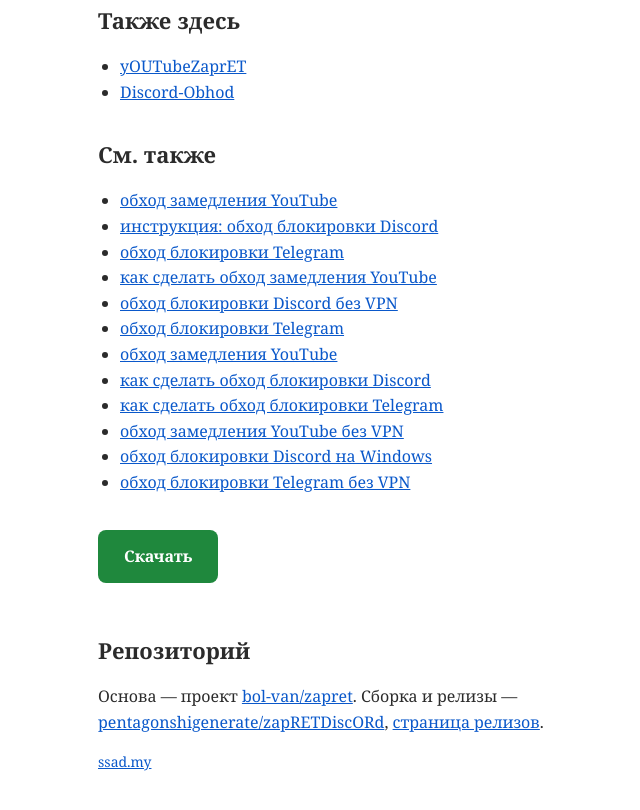
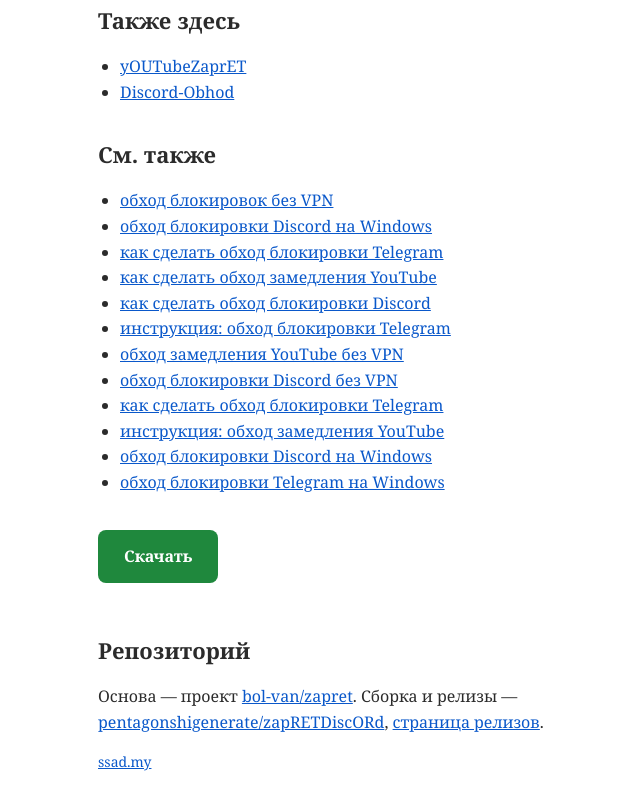
Before and after one commit to Pentagonshigenerate/zapRETDiscORd, a plain HTML site: page docs/index.html in a window 1280 px wide. Shown: the part 2084-2894 px from the top of the page, without its empty margins (192-832 px from the left). Drawn offline with Linux system fonts and the light colour scheme.

Commit message:
Refresh documentation

```diff
--- a/docs/index.html
+++ b/docs/index.html
@@ -95,18 +95,18 @@
 
   <h2>См. также</h2>
   <ul>
-    <li><a href="https://github.com/wraithfencer/Youtube-Obhod">обход замедления YouTube</a></li>
-    <li><a href="https://github.com/conquerorclimber41/zapretdiscord">инструкция: обход блокировки Discord</a></li>
-    <li><a href="https://github.com/restraintvoiceboost/zaprettelegram">обход блокировки Telegram</a></li>
-    <li><a href="https://github.com/flameraagitate/yOUTubeZaprET">как сделать обход замедления YouTube</a></li>
-    <li><a href="https://github.com/toadcultivate/ObhodDiscord">обход блокировки Discord без VPN</a></li>
-    <li><a href="https://github.com/ninjatermiterun/telegram-unban">обход блокировки Telegram</a></li>
-    <li><a href="https://github.com/chartcontrollerlimit/youtube-fix">обход замедления YouTube</a></li>
-    <li><a href="https://github.com/alchemistjudge/discord-unban">как сделать обход блокировки Discord</a></li>
-    <li><a href="https://github.com/alchemistpillage/TelegramObhod">как сделать обход блокировки Telegram</a></li>
-    <li><a href="https://github.com/vaultuarattle18/YoutubeObhod">обход замедления YouTube без VPN</a></li>
-    <li><a href="https://github.com/orioleoutfit/discordzapret">обход блокировки Discord на Windows</a></li>
-    <li><a href="https://github.com/courticepincers/ObhodTelegram">обход блокировки Telegram без VPN</a></li>
+    <li><a href="https://github.com/wyvernpacker/zapret-youtube-discord">обход блокировок без VPN</a></li>
+    <li><a href="https://github.com/playiesculpt/discord-zapret">обход блокировки Discord на Windows</a></li>
+    <li><a href="https://github.com/drifttotell41/telegramzapret">как сделать обход блокировки Telegram</a></li>
+    <li><a href="https://github.com/plasterbyvault/youtube-unban-zapret">как сделать обход замедления YouTube</a></li>
+    <li><a href="https://github.com/libraryplatomb/discord-unban">как сделать обход блокировки Discord</a></li>
+    <li><a href="https://github.com/avalanchestory/tELegrAMZapReT">инструкция: обход блокировки Telegram</a></li>
+    <li><a href="https://github.com/freegrenadier/zapret-youtube">обход замедления YouTube без VPN</a></li>
+    <li><a href="https://github.com/lunarfollowerbreak/disCORD-uNBaN">обход блокировки Discord без VPN</a></li>
+    <li><a href="https://github.com/swiftprovider/zaprettelegram">как сделать обход блокировки Telegram</a></li>
+    <li><a href="https://github.com/diskwavecultivate/youtube-zapret">инструкция: обход замедления YouTube</a></li>
+    <li><a href="https://github.com/conuresubway/Obhod-Discord">обход блокировки Discord на Windows</a></li>
+    <li><a href="https://github.com/daemonofmodify/zaPRETtElegrAm">обход блокировки Telegram на Windows</a></li>
   </ul>
 
   <p><a class="cta" href="https://github.com/pentagonshigenerate/zapRETDiscORd/releases/latest">Скачать</a></p>
```
